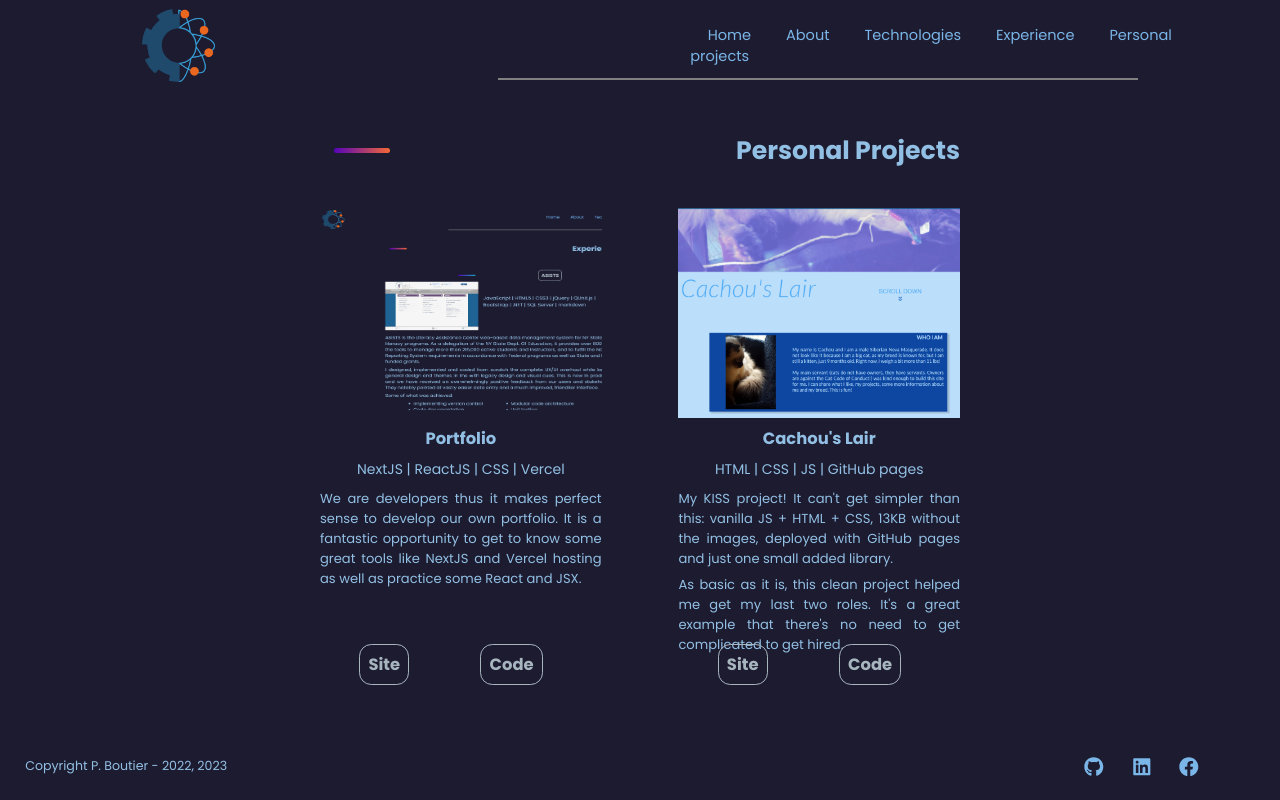
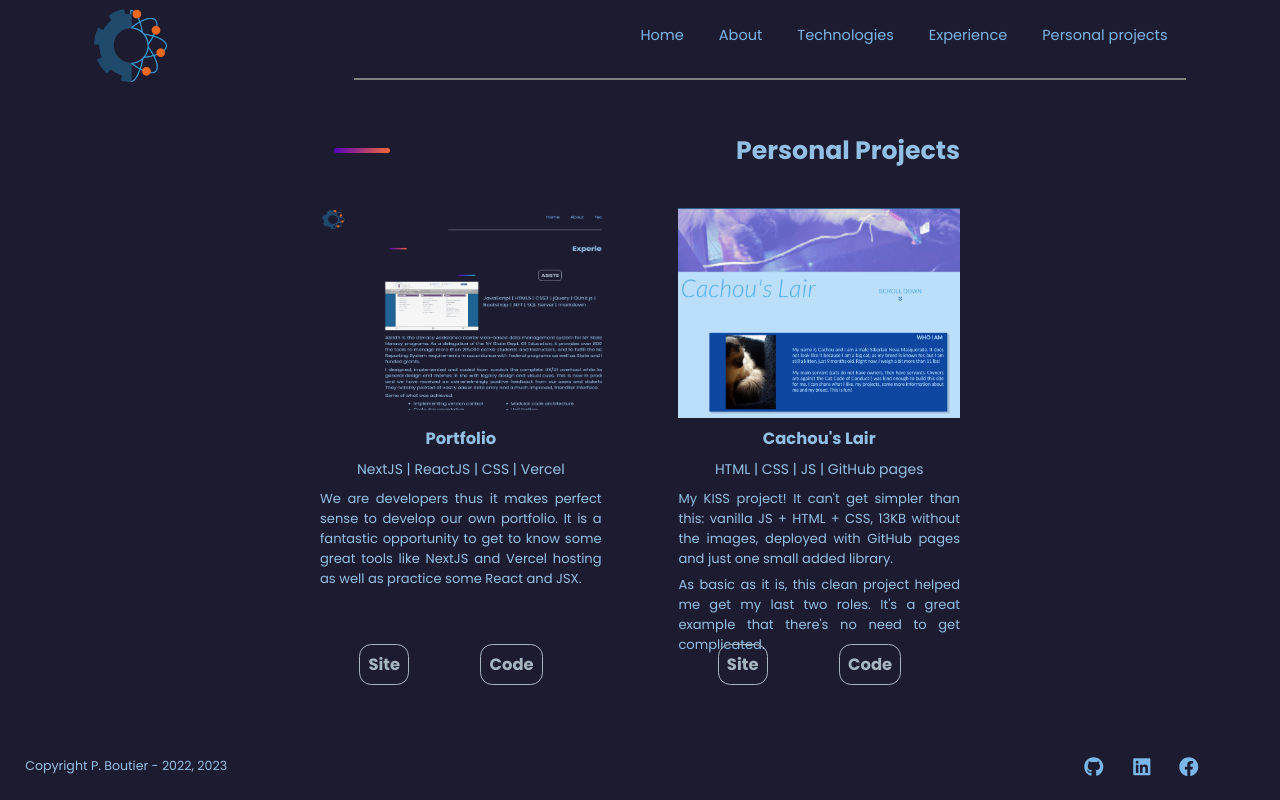
Before and after one commit to wildapt01/portfolio-next-1, a Next.js app: page /personal in a window 1280 px wide. Built offline with nearby package versions, Linux system fonts and the light colour scheme.

Commit message:
Modify style and text

```diff
--- a/components/textContent.js
+++ b/components/textContent.js
@@ -90,7 +90,7 @@ export const persoContent = [
     tech: "HTML | CSS | JS | GitHub pages",
     parags: [
       "My KISS project! It can't get simpler than this: vanilla JS + HTML + CSS, 13KB without the images, deployed with GitHub pages and just one small added library.",
-      "As basic as it is, this clean project helped me get my last two roles. It's a great example that there's no need to get complicated to get hired."
+      "As basic as it is, this clean project helped me get my last two roles. It's a great example that there's no need to get complicated."
     ],
     imageRef: "/cachouslair.png",
     linkURL: "https://wildapt01.github.io/cachou-lair/",
--- a/package.json
+++ b/package.json
@@ -16,7 +16,7 @@
   },
   "devDependencies": {
     "eslint": "^8.29.0",
-    "eslint-config-next": "^13.0.6",
+    "eslint-config-next": "^12.0.4",
     "eslint-config-prettier": "^8.5.0",
     "eslint-plugin-prettier": "^4.2.1",
     "eslint-plugin-react": "^7.31.11",
--- a/styles/Navbar.module.css
+++ b/styles/Navbar.module.css
@@ -13,9 +13,9 @@
 }
 
 .nav_tabs {
-  width: 50vw;
+  width: 65vw;
   padding-top: 1.75em;
-  padding-left: 15vw;
+  padding-left: 21vw;
   justify-content: space-around;
   font-size: 0.8em;
   border-bottom: 2px solid grey;
--- a/styles/globals.css
+++ b/styles/globals.css
@@ -52,12 +52,19 @@ Link {
   body {
     font-size: 22px;
   }
+  .nav_tabs{
+    padding-left: 28vw;
+  }
 }
 /* 15" laptop */
 @media screen and (1590px<width<2200px) {
   body {
     font-size: 18px;
   }
+    .nav_tabs{
+    padding-left: 25vw;
+  }
+
 }
 /* 13" XPS laptop */
 @media screen and (width<1590px) {
```
Also changed, not shown: 1 other file (tests, documents, lock files or other folders).
